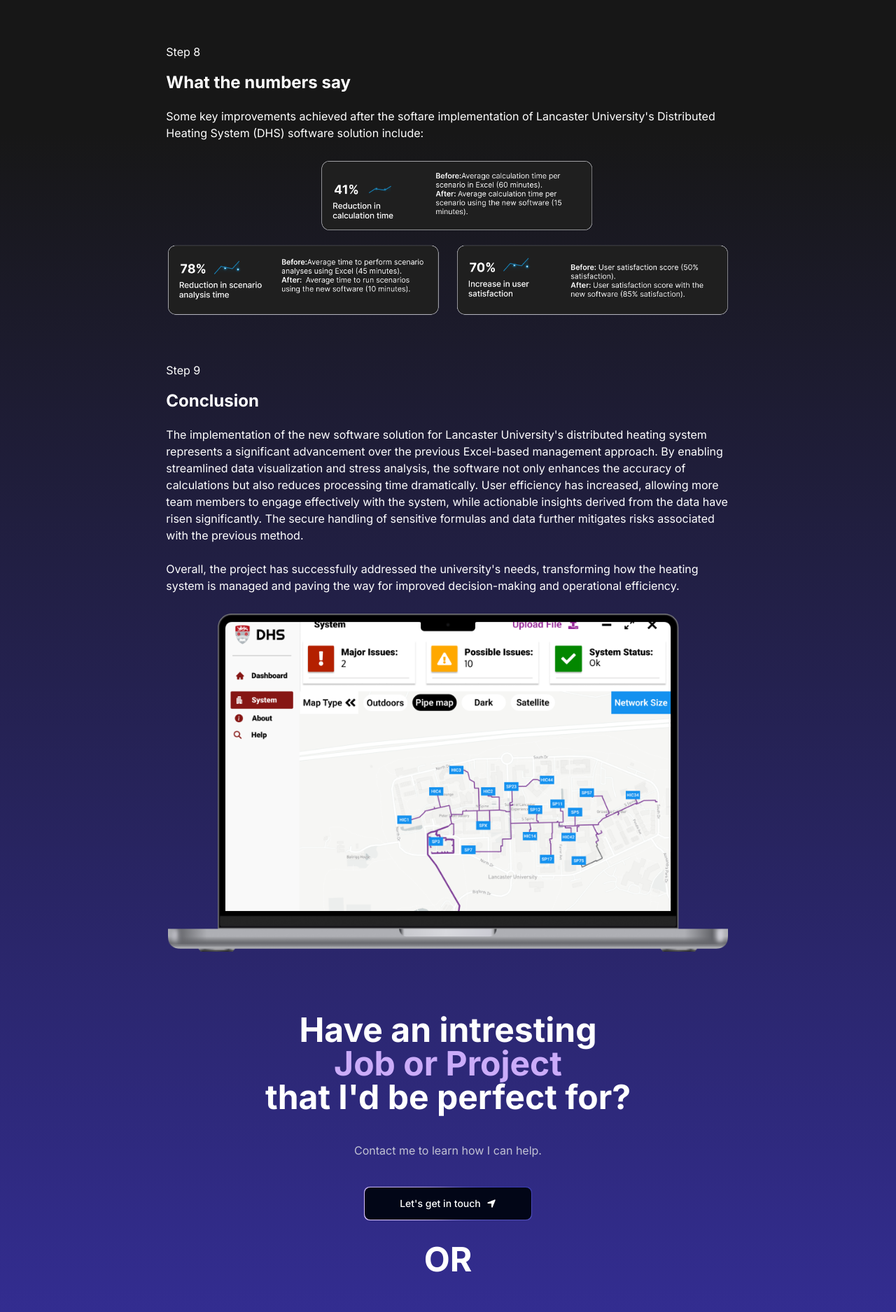
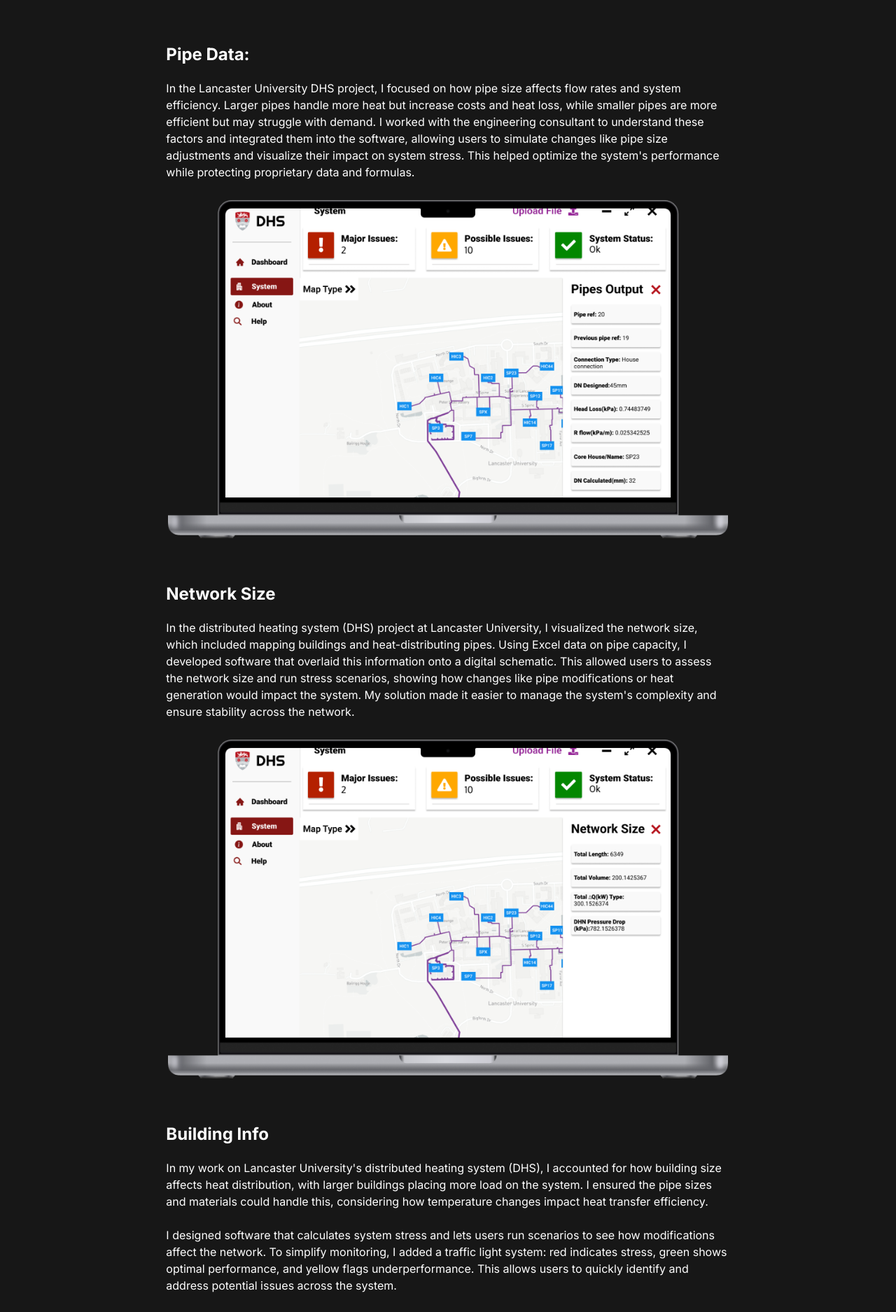
Before and after one commit to JantwiJ/joelvantwi, a Next.js app in the folder portfolio/: page /DHS in a window 1280 px wide. Shown: the part 7597-9472 px from the top of the page at 70% size. Built offline with nearby package versions, Linux system fonts and the light colour scheme.

Commit message:
DHS Page done as well for mobile and pics updated

```diff
--- a/portfolio/app/DHS/page.tsx
+++ b/portfolio/app/DHS/page.tsx
@@ -16,9 +16,10 @@
 import UserFlowTwo from '@/public/assests/Lancaster/DHS Userflow.png'
 import WFrameTwo from '@/public/assests/Lancaster/Shot2 (1).png'
 import PlanTwo from '@/public/assests/Lancaster/bAlpha.gif'
-import PlanTwo2 from '@/public/assests/Lancaster/MapText.png'
-import PlanTwo3 from '@/public/assests/Lancaster/MapGif.gif'
-import Numbers2 from '@/public/assests/Lancaster/RNumbers.png'
+import PlanTwo2 from '@/public/assests/Lancaster/b1.png'
+import PlanTwo3 from '@/public/assests/Lancaster/b2.png'
+import PlanTwo4 from '@/public/assests/Lancaster/b3.png'
+import Numbers2 from '@/public/assests/Lancaster/num2.png'
 import ConclusionTwo from '@/public/assests/Lancaster/MCCC.png'
 import MyTeamTwo from "@/components/MyTeamTwo";
 
@@ -286,8 +287,82 @@
 
 <div className="pt-5">
         <Image
+        unoptimized={true}
           className="mx-auto"
           src={PlanTwo}
+          alt='/'
+          width={800}
+          height={500}/>
+
+
+      </div>
+
+
+      <div className="max-w-[1240px] mx-auto p-2 grid md:grid-cols-6 gap-8 pt-16 text-white content-center items-center ">
+       <div className="col-start-2 col-span-4">
+       <h3 className="font-bold text-2xl pb-5"> Pipe Data:</h3>
+       <p>
+       In the Lancaster University DHS project, I focused on how pipe size affects flow rates and system efficiency. Larger pipes handle more heat but increase costs and heat loss, while smaller pipes are more efficient but may struggle with demand. I worked with the engineering consultant to understand these factors and integrated them into the software, allowing users to simulate changes like pipe size adjustments and visualize their impact on system stress. This helped optimize the system's performance while protecting proprietary data and formulas.
+       </p>
+
+</div>
+</div>
+
+<div className="pt-5">
+        <Image
+          className="mx-auto"
+          src={PlanTwo2}
+          alt='/'
+          width={800}
+          height={500}/>
+
+
+      </div>
+
+
+
+      <div className="max-w-[1240px] mx-auto p-2 grid md:grid-cols-6 gap-8 pt-16 text-white content-center items-center ">
+       <div className="col-start-2 col-span-4">
+       <h3 className="font-bold text-2xl pb-5"> Network Size</h3>
+       <p>
+       In the distributed heating system (DHS) project at Lancaster University, I visualized the network size, which included mapping buildings and heat-distributing pipes. Using Excel data on pipe capacity, I developed software that overlaid this information onto a digital schematic. This allowed users to assess the network size and run stress scenarios, showing how changes like pipe modifications or heat generation would impact the system. My solution made it easier to manage the system's complexity and ensure stability across the network.
+       </p>
+
+</div>
+</div>
+
+<div className="pt-5">
+        <Image
+          className="mx-auto"
+          src={PlanTwo3}
+          alt='/'
+          width={800}
+          height={500}/>
+
+
+      </div>
+
+
+
+      <div className="max-w-[1240px] mx-auto p-2 grid md:grid-cols-6 gap-8 pt-16 text-white content-center items-center ">
+       <div className="col-start-2 col-span-4">
+       <h3 className="font-bold text-2xl pb-5"> Building Info</h3>
+       <p>
+       In my work on Lancaster University's distributed heating system (DHS), I accounted for how building size affects heat distribution, with larger buildings placing more load on the system. I ensured the pipe sizes and materials could handle this, considering how temperature changes impact heat transfer efficiency.
+       </p>
+
+       <br></br>
+       <p>
+       I designed software that calculates system stress and lets users run scenarios to see how modifications affect the network. To simplify monitoring, I added a traffic light system: red indicates stress, green shows optimal performance, and yellow flags underperformance. This allows users to quickly identify and address potential issues across the system.
+       </p>
+
+</div>
+</div>
+
+<div className="pt-5">
+        <Image
+          className="mx-auto"
+          src={PlanTwo4}
           alt='/'
           width={800}
           height={500}/>
```
Also changed, not shown: portfolio/public/assests/Lancaster/num2.png (added).
